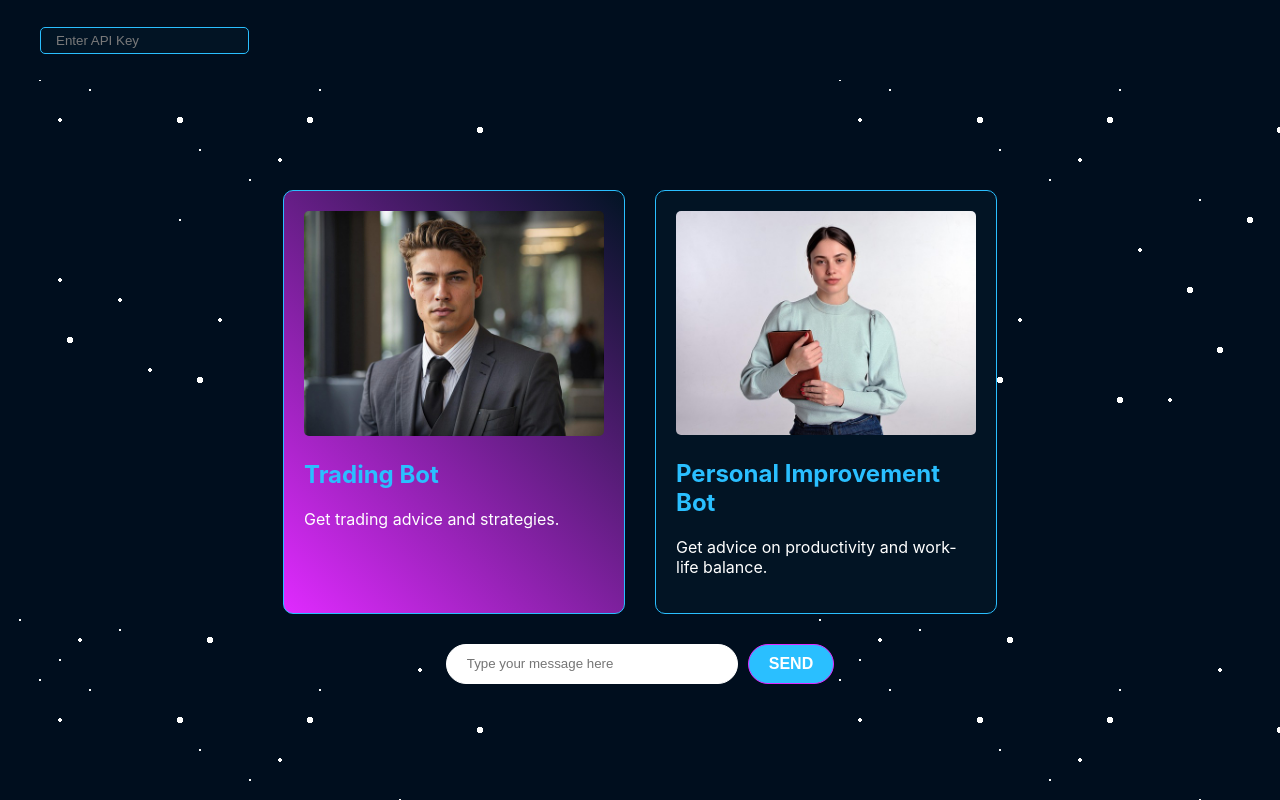
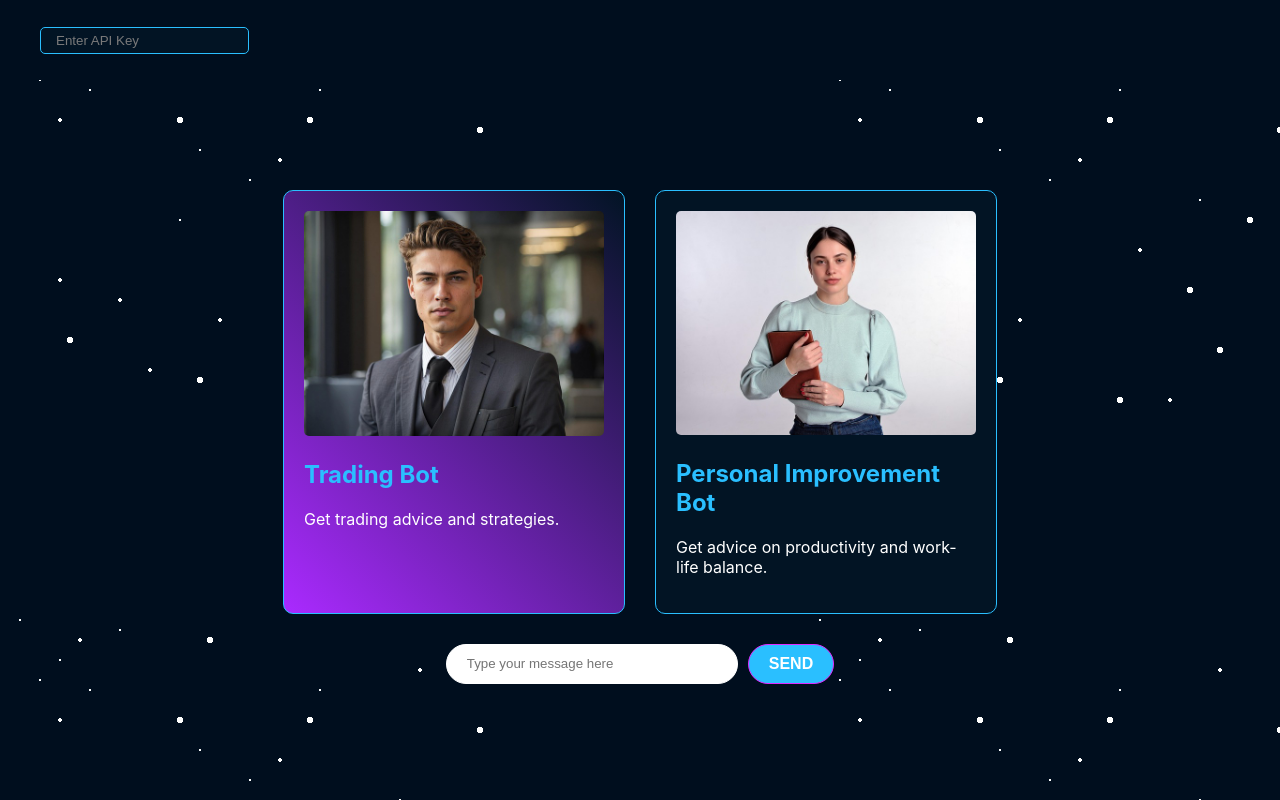
Before and after one commit to devbuilt888/gabe-vito-chatapp1, a website built with webpack: page dist/index.html in a window 1280 px wide. Built offline with nearby package versions, Linux system fonts and the light colour scheme.

```diff
--- a/src/styles.css
+++ b/src/styles.css
@@ -92,7 +92,7 @@
 }
 
 .selected-card {
-  background: linear-gradient(45deg, #e02aff, #021424);
+  background: linear-gradient(45deg, #aa2aff, #021424)
 }
 
 .navbar {
```
Also changed, not shown: dist/index.html.
